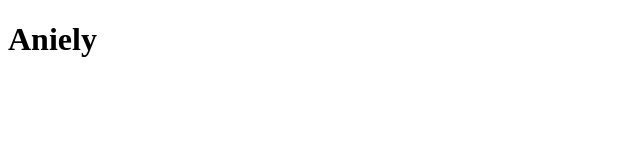
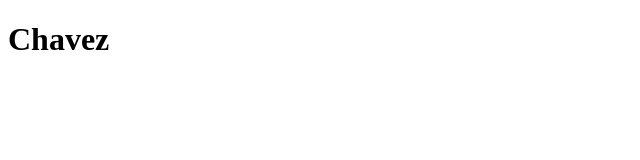
Before and after one commit to Anielyy/Clase-Lunes, a plain HTML site: page index.html in a window 1280 px wide. Shown: the full height of the page, 0-640 px from the left. Drawn offline with Linux system fonts and the light colour scheme.

Commit message:
Changed the h1

```diff
--- a/index.html
+++ b/index.html
@@ -7,6 +7,6 @@
     <title>Document</title>
 </head>
 <body>
-    <h1>Aniely</h1>
+    <h1>Chavez</h1>
 </body>
 </html>
```
